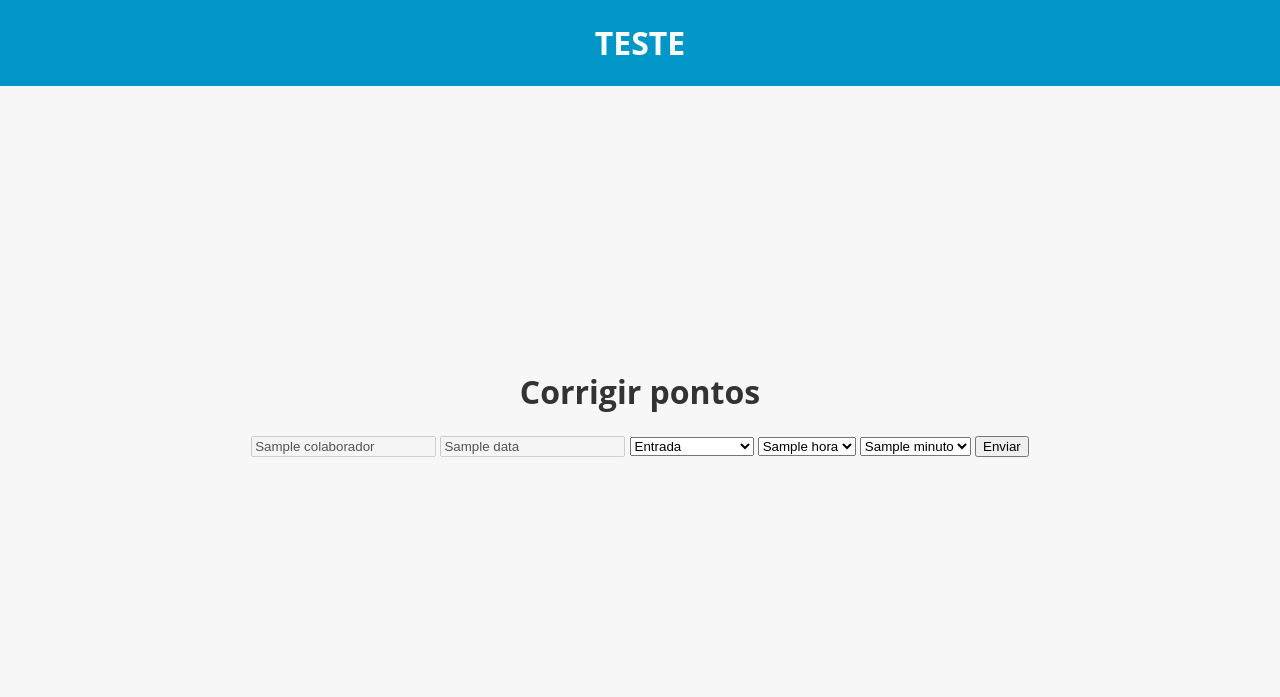
After one commit to marcoskrgr/marca-ponto, a Django app: template employees/templates/correcao_form.html in a window 1280 px wide. The commit adds this page. Shown: the top 697 px of the page. Run offline with Django 5.2, Linux system fonts and the light colour scheme; the template is opened without the code that fills it: most values are stand-ins (such as "Sample title", 1, 10 or a date in 2020).

Commit message:
Tela para corrigir ponto

```diff
--- a/app/urls.py
+++ b/app/urls.py
@@ -1,8 +1,9 @@
 from django.contrib import admin
 from django.urls import path
-from employees.views import ponto_form
+from employees.views import ponto_form, correcao
 
 urlpatterns = [
     path('admin/', admin.site.urls),
     path('ponto/', ponto_form, name='ponto_form'),
+    path('correcao/<int:id_colaborador>/<str:data>/', correcao, name='correcao_form')
 ]
--- /dev/null
+++ b/employees/templates/correcao_form.html
@@ -0,0 +1,33 @@
+{% extends "base.html" %}
+
+{% block content %}
+    <h1>Corrigir pontos</h1>
+    <form method="POST">
+
+        {% csrf_token %}
+
+        <input type="text" disabled value="{{ colaborador.Nome }}">
+        <input type="text" disabled value="{{ data }}">
+        <select name="dropdownPonto" id="">
+            <option value="entrada">Entrada</option>
+            <option value="saidaIntervalo">Saida Intervalo</option>
+            <option value="entradaIntervalo">Entrada Intervalo</option>
+            <option value="saida">Saida</option>
+        </select>
+
+        <select name="hora" id="hora">
+            {% for hora in horas %}
+                <option value="{{ hora }}">{{ hora }}</option>
+            {% endfor %}
+        </select>
+
+
+        <select name="minuto" id="minuto">
+            {% for minuto in minutos %}
+                <option value="{{ minuto }}">{{ minuto }}</option>
+            {% endfor %}
+        </select>
+
+        <button type="submit">Enviar</button>
+    </form>
+{% endblock %}
--- a/employees/templates/ponto_form.html
+++ b/employees/templates/ponto_form.html
@@ -19,5 +19,10 @@
         <button type="submit" name="action" value="entradaIntervalo">Marcar Volta do Intervalo</button>
 
         <button type="submit" name="action" value="saida">Marcar Saida</button>
+
+        <br><br>
+
+        <button type="submit" name="action" value="corrigir">Corrigir</button>
+
     </form>
 {% endblock %}
--- a/todo.txt
+++ b/todo.txt
@@ -1 +1,4 @@
-1. Mudar o layout do ponto e a forma de bater
+1. Mudar o layout do ponto e a forma de bater --FEITO
+2. Botao corrigir trazendo aba ou algo do tipo
+3. Marcar correcao na tabela do fPonto
+4. Marcar correcao na tabela fPontoCorrecao
```
Also changed, not shown: employees/views.py (+28 -8 lines), db.sqlite3.
